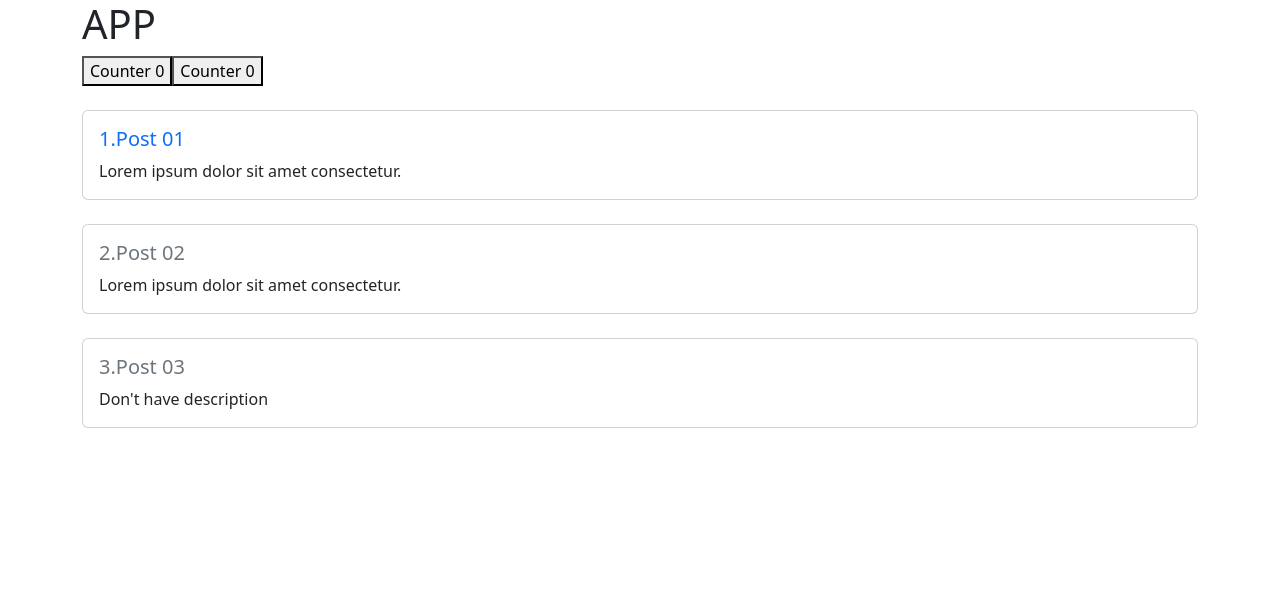
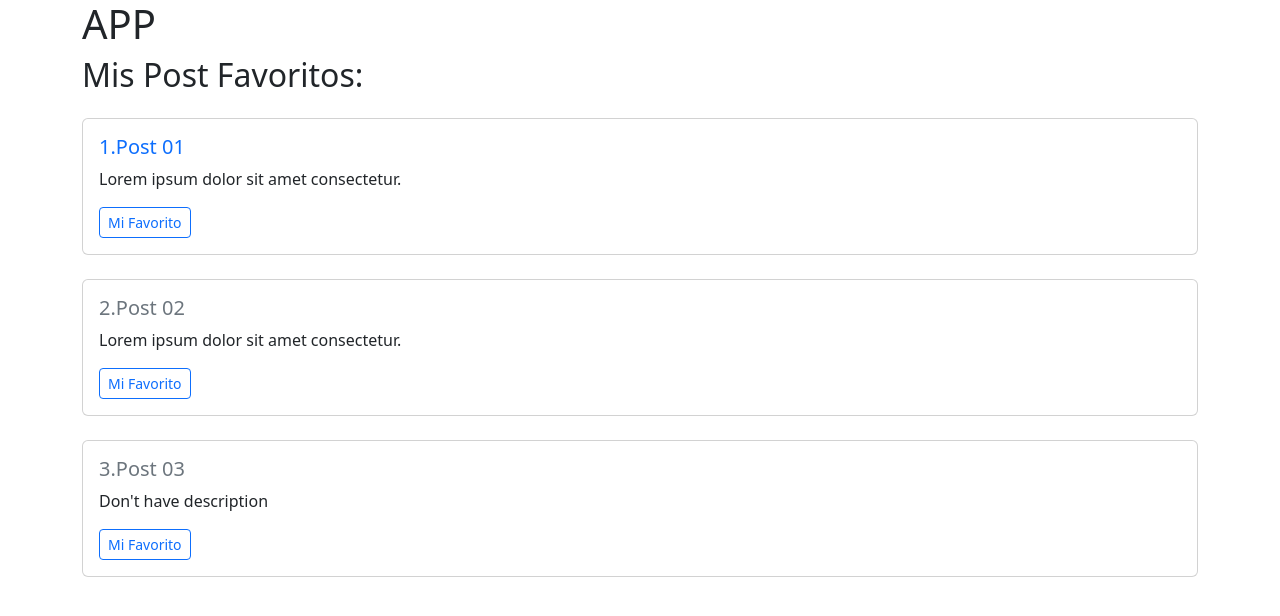
Before and after one commit to COLADOXD/component-1, a Vue app: page / in a window 1280 px wide. Shown: the top 616 px of the page. Built offline with nearby package versions, Linux system fonts and the light colour scheme.

Commit message:
51. emit: emitir eventos

```diff
--- a/src/App.vue
+++ b/src/App.vue
@@ -1,5 +1,5 @@
 <script setup>
-import ButtonCounter from "./component/ButtonCounter.vue"
+import { ref } from "vue";
 import BlogPost from "./component/BlogPost.vue";
 
 const posts = [
@@ -7,15 +7,20 @@ const posts = [
   { title: "Post 02", id: 2, description: "Lorem ipsum dolor sit amet consectetur.", color: "secondary" },
   { title: "Post 03", id: 3, color: "secondary" },
 ]
+
+const favorite = ref('')
+
+// @changeFavorite es un evento personalizado creado con el emit
+// =ChangeFavorite es el nombre de la funcion a la cual se llamo
+const changeFavorites = (post) => favorite.value = post
 </script>
 
 <template>
   <div class="container">
     <h1>APP</h1>
+    <h2>Mis Post Favoritos: {{ favorite }}</h2>
 
-    <ButtonCounter />
-    <button-counter />
     <blog-post v-for="post in posts" :key="post.id" :title="post.title" :id="post.id" :color="post.color"
-      :description="post.description" />
+      :description="post.description" @changeFavorites="changeFavorites" />
   </div>
 </template>
--- a/src/component/BlogPost.vue
+++ b/src/component/BlogPost.vue
@@ -16,7 +16,11 @@ defineProps({
     <div class="card mt-4">
         <div class="card-body">
             <h5 class="card-tittle" :class="`text-${color}`">{{ id }}.{{ title }}</h5>
-            {{ description }}
+            <p>{{ description }}</p>
+            <button class="btn btn-sm btn-outline-primary" @click="$emit('changeFavorites', title)">
+                Mi Favorito
+            </button>
         </div>
+
     </div>
 </template>
```
